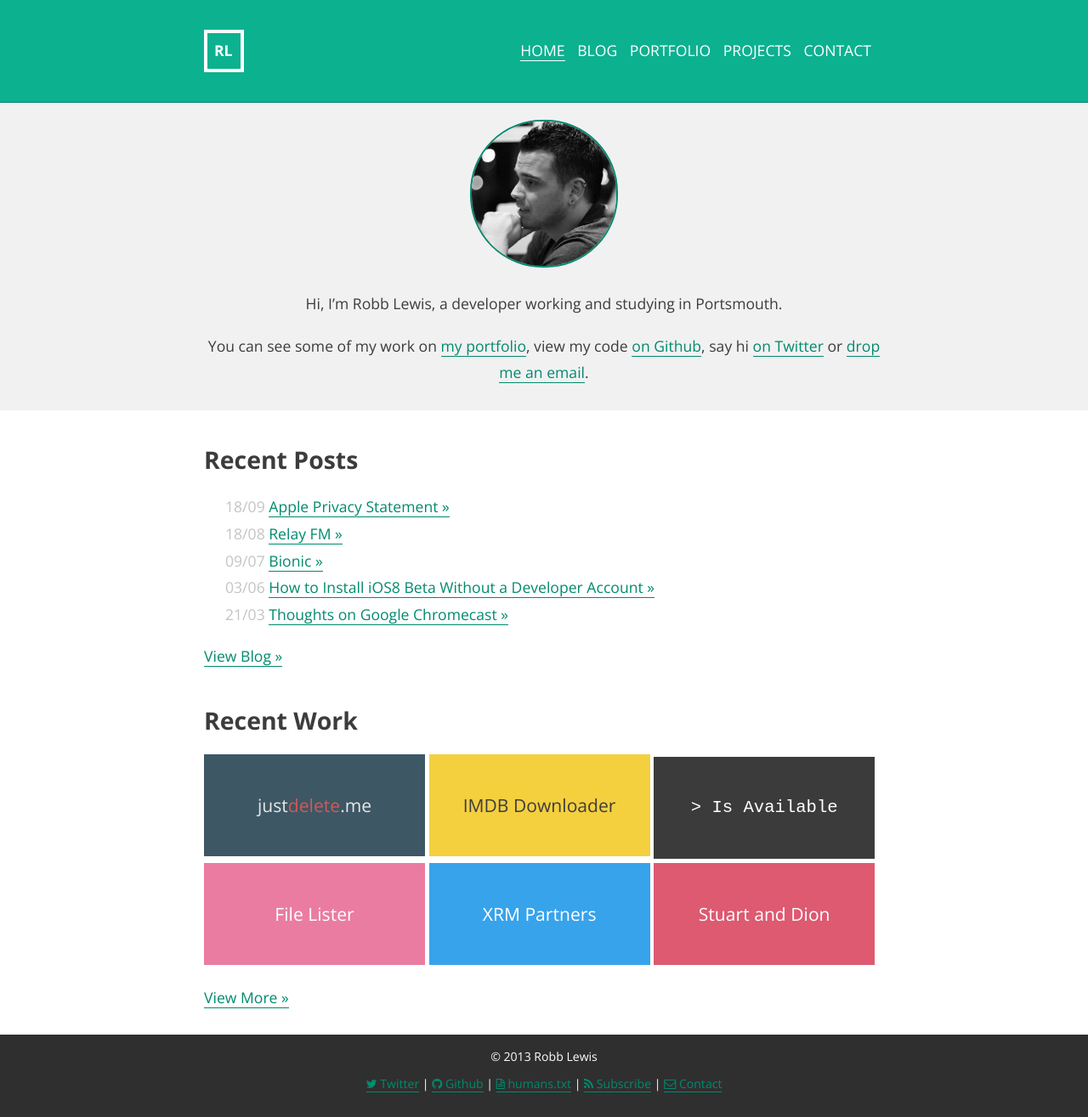
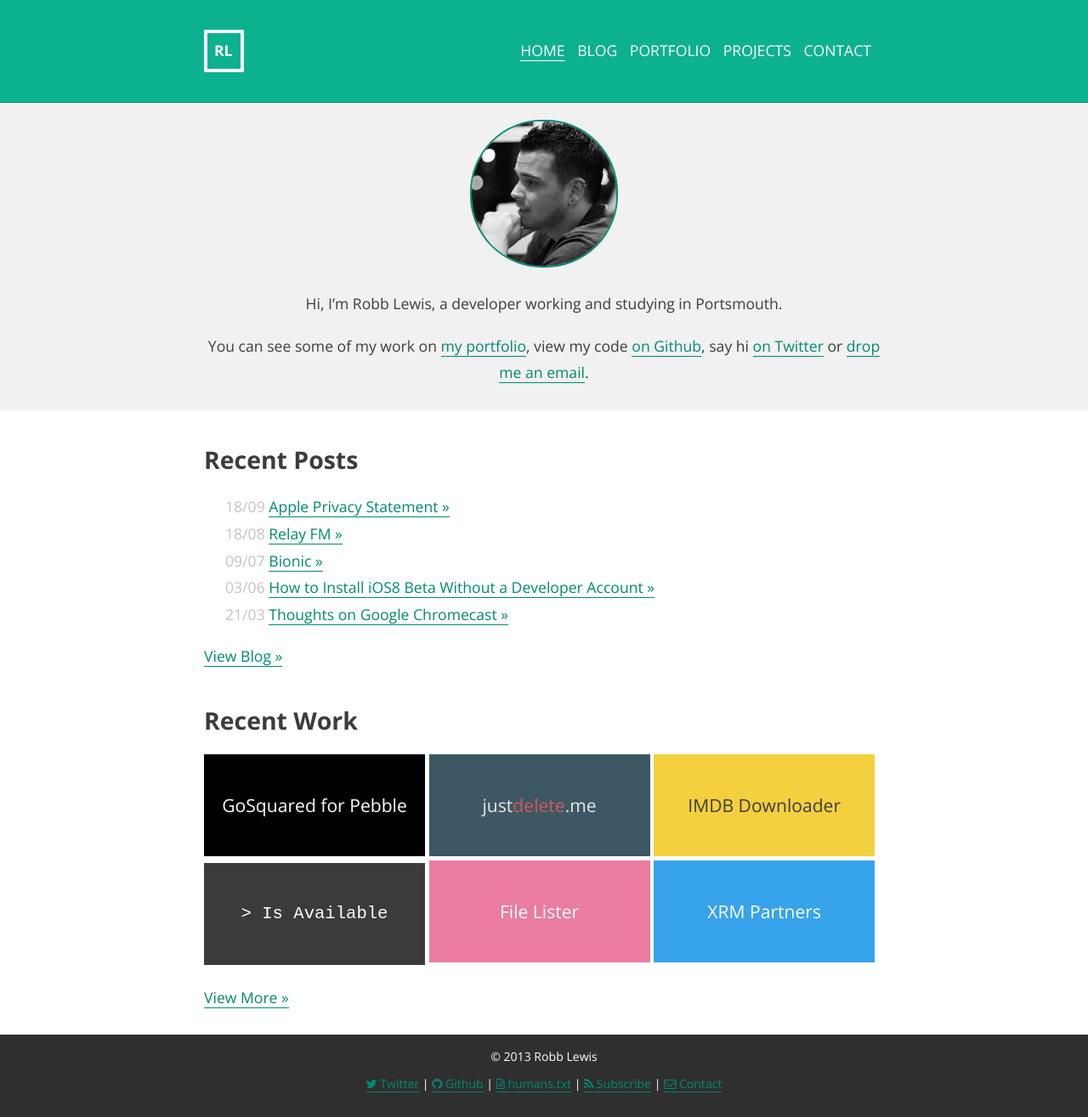
Before and after one commit to rknightuk/robblewis.me-jekyll, a Jekyll site: the page built from index.html, in a window 1280 px wide. Shown: the whole page at 85% size. Built offline with Jekyll 4.4.1, drawn with Linux system fonts in a browser that asks for light colours; Markdown is read by kramdown in place of the engine named in the settings.

Commit message:
Added pebbleGS to home page

```diff
--- a/assets/css/style.css
+++ b/assets/css/style.css
@@ -351,6 +351,7 @@ dd {
 	.file-lister { background-color: #ea7ca1; color: #fff; }
 	.sandd { background-color: #dd5a71; color: #fff; }
 	.xrm { background-color: #37a3eb; color: #fff;}
+	.pebbleGS { background-color: #000; color: #fff; }
 
 	.work .piece { height: 120px; width: 32.5%; margin-bottom: 5px; }
 		@media screen and (max-width: 660px) {
--- a/index.html
+++ b/index.html
@@ -26,6 +26,12 @@ layout: home
 
 	<section class="inner work">
 		<h2>Recent Work</h2>
+
+		<a class="work-link" href="/projects/gosquared-for-pebble">
+			<div class="piece pebbleGS">
+				<span class="title">GoSquared for Pebble</span>
+			</div>
+		</a>
 
 		<a class="work-link" href="http://justdelete.me">
 			<div class="piece jdm">
@@ -57,12 +63,6 @@ layout: home
 			</div>
 		</a>
 
-		<a class="work-link" href="/portfolio">
-			<div class="piece sandd">
-				<span class="title">Stuart and Dion</span>
-			</div>
-		</a>
-
 		<p><a href="/portfolio">View More &raquo;</a></p>
 	</section>
 
```
Also changed, not shown: _includes/portfolio/pebbleGS.html (added, +19 -0 lines).
